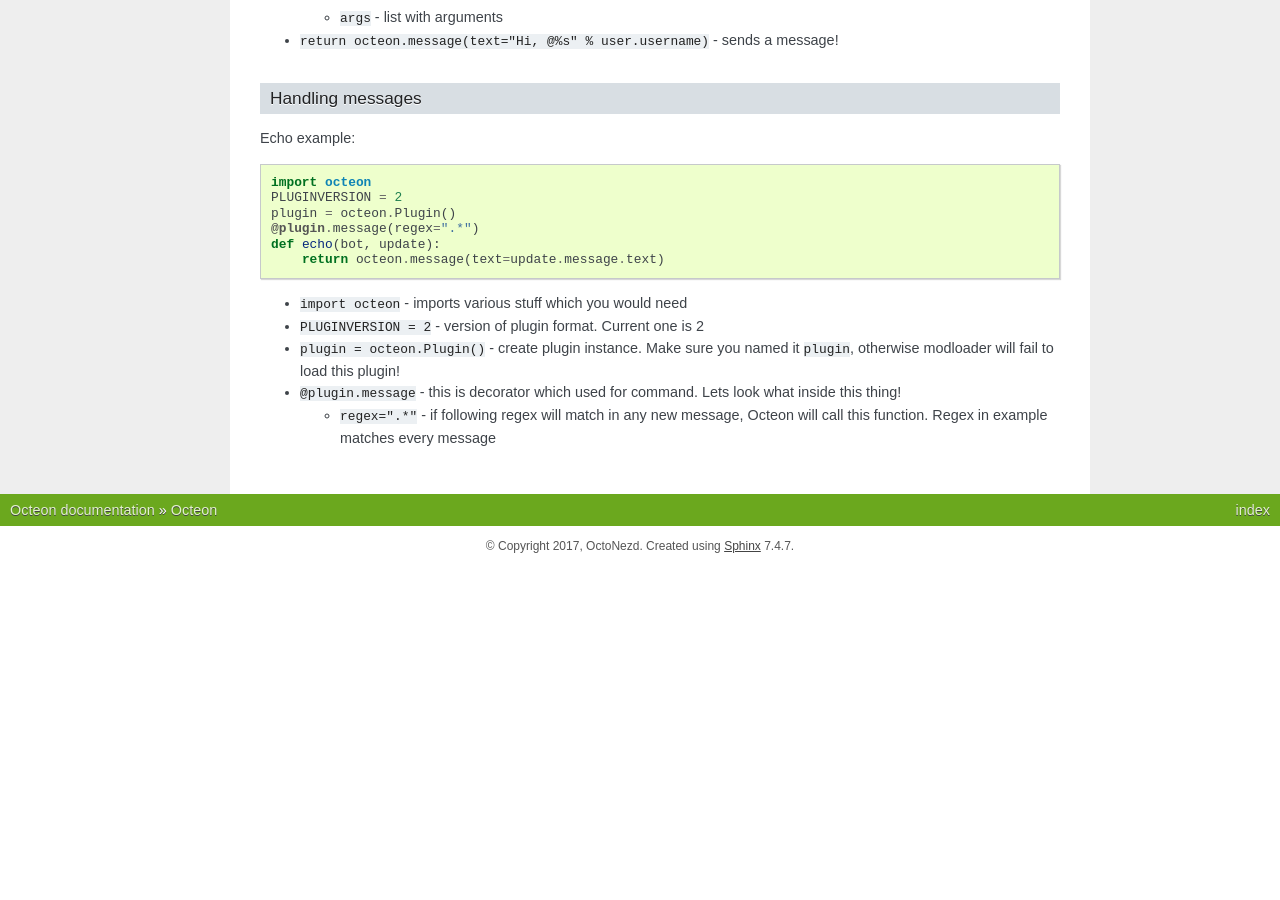
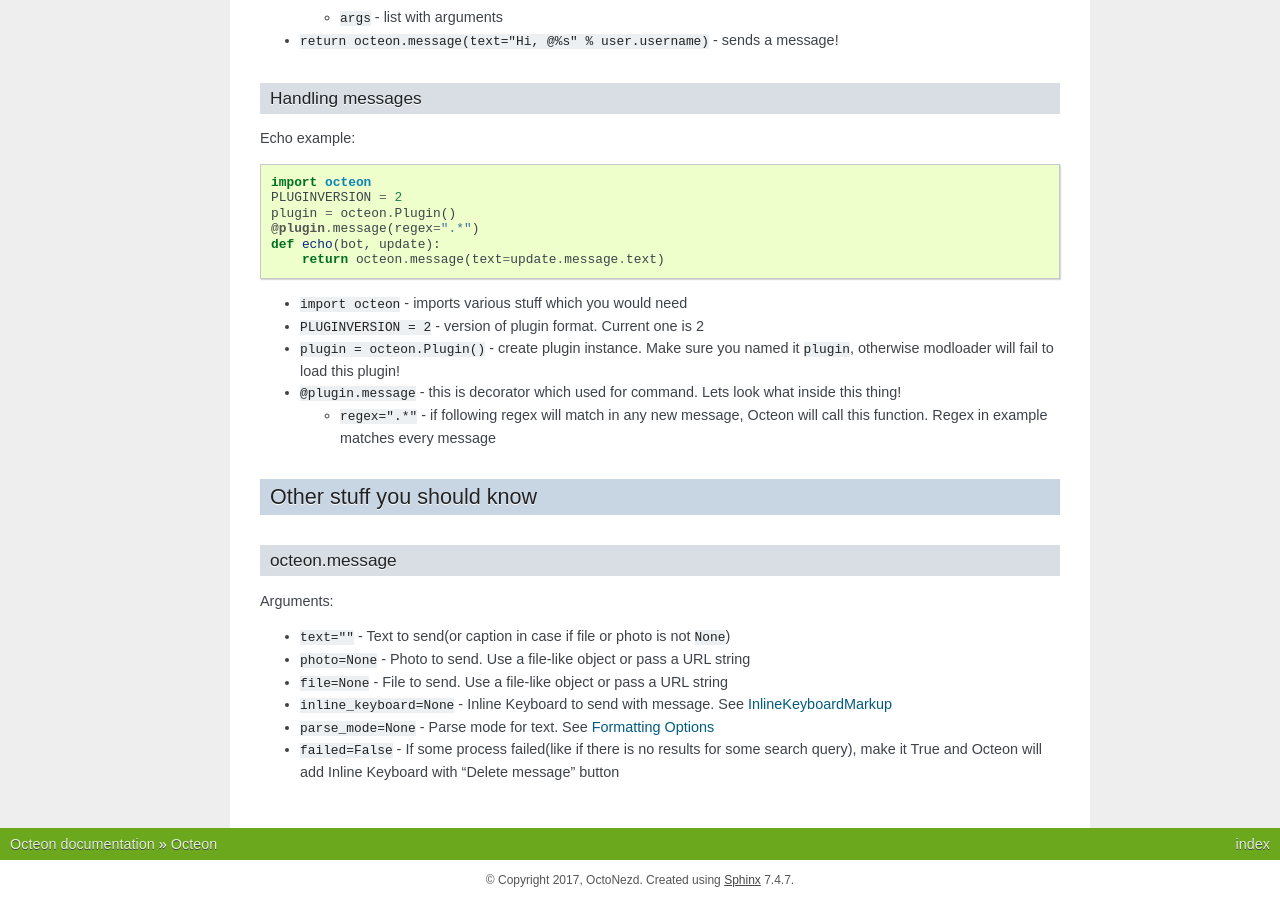
Before and after one commit to sakti001/OctoBot, a Sphinx documentation site: the page built from docs/index.md, in a window 1280 px wide and 900 px high, scrolled down 841 px. Built offline with Sphinx 7.4.7, drawn with Linux system fonts in a browser that asks for light colours; before the commit the page ends 1407 px from its top, so only the background shows below that; some of the changed text lies outside the part shown.

Commit message:
Explained octeon.message in docs

````diff
--- a/docs/index.md
+++ b/docs/index.md
@@ -7,7 +7,6 @@
 Eh, I dont know what else can I say about it.
 
 ## Examples
-
 ### Handling commands
 ```
 import octeon
@@ -21,7 +20,6 @@
     return octeon.message(text="Hi, @%s" % user.username)
 
 ```
-
 Ok, now lets tear down this thing:
 
 * `import octeon` - imports various stuff which you would need
@@ -63,3 +61,15 @@
 
 * `@plugin.message` - this is decorator which used for command. Lets look what inside this thing!
     * `regex=".*"` - if following regex will match in any new message, Octeon will call this function. Regex in example matches every message
+
+## Other stuff you should know
+### octeon.message
+
+Arguments:
+
+* `text=""` - Text to send(or caption in case if file or photo is not `None`)
+* `photo=None` - Photo to send. Use a file-like object or pass a URL string
+* `file=None` - File to send. Use a file-like object or pass a URL string
+* `inline_keyboard=None` - Inline Keyboard to send with message. See [InlineKeyboardMarkup](http://python-telegram-bot.readthedocs.io/en/latest/telegram.inlinekeyboardmarkup.html)
+* `parse_mode=None` - Parse mode for text. See [Formatting Options](https://core.telegram.org/bots/api#formatting-options)
+* `failed=False` - If some process failed(like if there is no results for some search query), make it True and Octeon will add Inline Keyboard with "Delete message" button
````
